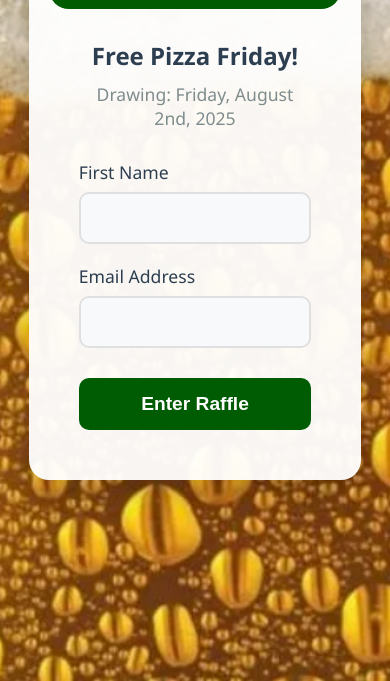
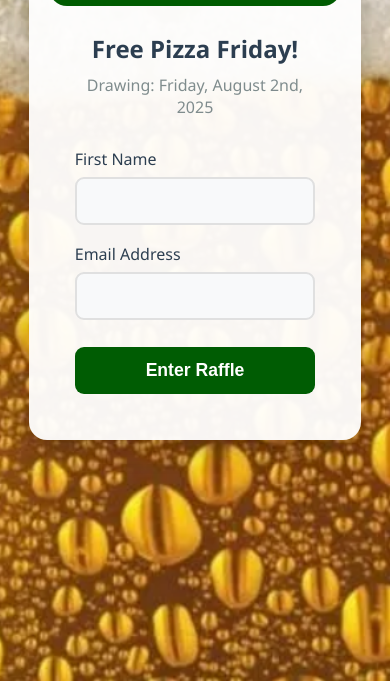
Before and after one commit to Matty6362/pubtest, a plain HTML site: page submit.html in a window 390 px wide. Shown: the part 163-844 px from the top of the page. Drawn offline with Linux system fonts and the light colour scheme.

Commit message:
Optimize for iPhone 12 - Reduce container and content size by 12% - Container max-width: 500px → 440px - Logo section padding: 20px → 18px - Content padding: 30px → 26px - Font sizes reduced proportionally - All spacing and margins scaled down - Improved mobile experience for iPhone 12

```diff
--- a/submit.html
+++ b/submit.html
@@ -27,12 +27,12 @@
 
     .container {
       background: rgba(255, 255, 255, 0.95);
-      border-radius: 20px;
+      border-radius: 18px;
       padding: 0;
-      box-shadow: 0 10px 30px rgba(0, 0, 0, 0.2);
+      box-shadow: 0 9px 26px rgba(0, 0, 0, 0.2);
       width: 100%;
-      max-width: 500px;
-      margin-top: 20px;
+      max-width: 440px;
+      margin-top: 18px;
       overflow: hidden;
     }
 
@@ -40,8 +40,8 @@
       text-align: left;
       background: url('Kelley.Green.png') no-repeat center center;
       background-size: cover;
-      padding: 20px 20px 20px 20px;
-      border-radius: 20px 20px 20px 20px;
+      padding: 18px 18px 18px 18px;
+      border-radius: 18px 18px 18px 18px;
       width: 100%;
       box-sizing: border-box;
       overflow: hidden;
@@ -60,36 +60,36 @@
     }
 
     .raffle-name {
-      font-size: 1.8em;
+      font-size: 1.6em;
       color: #2c3e50;
-      margin-bottom: 10px;
+      margin-bottom: 9px;
       font-weight: 600;
     }
 
     .drawing-date {
       color: #7f8c8d;
-      font-size: 1.1em;
-      margin-bottom: 20px;
+      font-size: 1.0em;
+      margin-bottom: 18px;
     }
 
     .form-group {
-      margin-bottom: 20px;
+      margin-bottom: 18px;
     }
 
     .form-group label {
       display: block;
-      margin-bottom: 8px;
+      margin-bottom: 7px;
       color: #2c3e50;
       font-weight: 500;
-      font-size: 1.1em;
+      font-size: 1.0em;
     }
 
     .form-group input {
       width: 100%;
-      padding: 15px;
+      padding: 13px;
       border: 2px solid #e0e0e0;
-      border-radius: 10px;
-      font-size: 1.1em;
+      border-radius: 9px;
+      font-size: 1.0em;
       transition: border-color 0.3s ease;
       background: #f8f9fa;
     }
@@ -103,16 +103,16 @@
 
     .submit-btn {
       width: 100%;
-      padding: 15px;
+      padding: 13px;
       background: #005c03;
       color: white;
       border: none;
-      border-radius: 10px;
-      font-size: 1.2em;
+      border-radius: 9px;
+      font-size: 1.1em;
       font-weight: 600;
       cursor: pointer;
       transition: transform 0.2s ease, box-shadow 0.2s ease;
-      margin-top: 10px;
+      margin-top: 9px;
     }
 
     .submit-btn:hover {
@@ -176,7 +176,7 @@
         <img src="Kelley.logo.png" alt="Kelley Logo" style="max-width: 100%; height: auto; margin-left: -10px;">
       </div>
 
-            <div style="padding: 30px;">
+            <div style="padding: 26px;">
         <div class="raffle-info">
           <div class="raffle-name">Free Pizza Friday!</div>
           <div class="drawing-date">Drawing: Friday, August 2nd, 2025</div>
```
